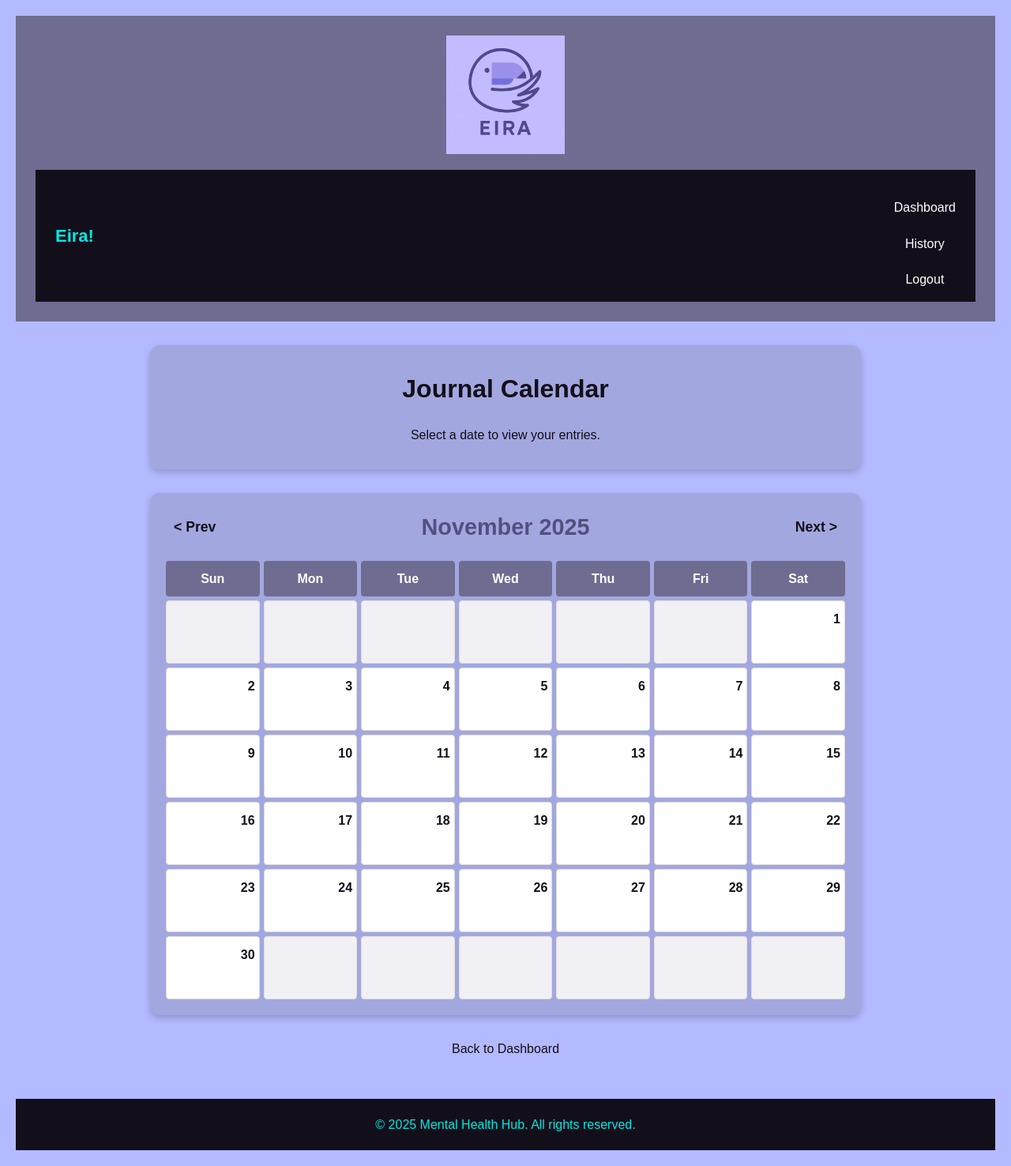
After one commit to Johnathansys/eira, a Flask app: page /calendar in a window 1280 px wide. The commit adds this page. Shown: the whole page at 79% size. Run offline with Flask 3, Linux system fonts and the light colour scheme; a user stored in the database is signed in; data comes from the database, SQL or seed files in the repository.

Commit message:
calendar

```diff
--- a/app.py
+++ b/app.py
@@ -2,7 +2,8 @@ from flask import Flask, render_template, request, session, redirect, url_for
 import sqlite3
 import os
 from werkzeug.security import generate_password_hash, check_password_hash
-from datetime import datetime
+from datetime import datetime, timedelta
+import calendar
 
 app = Flask(__name__)
 app.secret_key = "a_strong_and_unique_key_for_eira_app"
@@ -20,7 +21,7 @@ def init_db():
     conn = get_db_connection()
     cur = conn.cursor()
 
-    # 1. User Table (Existing)
+    # User Table
     cur.execute("""
         CREATE TABLE IF NOT EXISTS User
         (
@@ -29,7 +30,7 @@ def init_db():
         )
     """)
 
-    # 2. Journal Table (NEW)
+    # Journal Table
     cur.execute("""
         CREATE TABLE IF NOT EXISTS Journal
         (
@@ -87,6 +88,7 @@ def signup():
             conn.commit()
             return redirect(url_for("login"))
         except sqlite3.IntegrityError:
+            # Add error handling or flash message here if username exists
             return render_template("signup.html")
         finally:
             conn.close()
@@ -110,13 +112,80 @@ def login():
                 session["Username"] = user_data["username"]
                 return redirect(url_for("dashboard"))
             else:
+                # Add error handling or flash message for wrong password
                 return render_template("login.html")
         else:
+            # Add error handling or flash message for user not found
             return render_template("login.html")
 
     return render_template("login.html")
 
-# --- Journal Entry Route ---
+# --- Calendar Route (IMPROVED) ---
+@app.route("/calendar", methods=["GET"])
+def calendar_view():
+    if not is_logged_in():
+        return redirect(url_for("index"))
+
+    username = session["Username"]
+
+    # Determine the current month/year to display
+    try:
+        current_year = int(request.args.get('year', datetime.now().year))
+        current_month = int(request.args.get('month', datetime.now().month))
+        # Basic validation to ensure month is 1-12
+        if not 1 <= current_month <= 12:
+            raise ValueError
+    except ValueError:
+        current_year = datetime.now().year
+        current_month = datetime.now().month
+
+    # Calculate previous and next months using datetime for simplicity
+    first_day_of_month = datetime(current_year, current_month, 1)
+
+    # Calculate prev month: go back one day from the 1st of the current month
+    prev_dt = first_day_of_month - timedelta(days=1)
+    # Calculate next month: go forward roughly 32 days from the 1st of the current month
+    next_dt = first_day_of_month + timedelta(days=32)
+    next_dt = datetime(next_dt.year, next_dt.month, 1)
+
+
+    # 2. Get entries for the current month
+    conn = get_db_connection()
+    # SQL query to fetch distinct dates that have entries in the current month
+    # We use LIKE to ensure SQLite correctly filters the YYYY-MM prefix
+    sql = """
+    SELECT DISTINCT strftime('%Y-%m-%d', timestamp) AS entry_date
+    FROM Journal
+    WHERE user_username = ?
+    AND strftime('%Y-%m', timestamp) LIKE ?
+    """
+
+    month_filter = f"{current_year}-{current_month:02d}"
+    entries = conn.execute(sql, (username, month_filter)).fetchall()
+    conn.close()
+
+    # Convert list of rows into a dictionary for fast lookup in the template
+    entries_by_date = {row['entry_date']: True for row in entries}
+
+    # 3. Generate calendar data
+    cal = calendar.Calendar(firstweekday=calendar.SUNDAY) # Set calendar to start on Sunday
+
+    # monthdayscalendar returns a list of lists (weeks), where days are integers (1-31) or 0
+    month_days = cal.monthdayscalendar(current_year, current_month)
+
+    # Flatten the list and replace 0s with None for template processing
+    calendar_days = [day if day != 0 else None for week in month_days for day in week]
+
+    return render_template("calendar.html",
+                           calendar_days=calendar_days,
+                           entries_by_date=entries_by_date,
+                           current_month=current_month,
+                           current_year=current_year,
+                           month_name=calendar.month_name[current_month],
+                           prev_month={'year': prev_dt.year, 'month': prev_dt.month},
+                           next_month={'year': next_dt.year, 'month': next_dt.month})
+
+# --- Journal Entry Route (remains unchanged) ---
 @app.route('/journal_entry', methods=["GET", "POST"])
 def journal_entry():
     if not is_logged_in():
@@ -144,22 +213,43 @@ def journal_entry():
 
     return render_template("journal_entry.html")
 
-# --- Journal History Route ---
+# --- Journal History Route (MODIFIED to accept date filter) ---
 @app.route('/history', methods=["GET"])
 def history():
     if not is_logged_in():
         return redirect(url_for("index"))
 
     username = session["Username"]
+    date_filter = request.args.get('date') # Get optional date filter from URL (?date=YYYY-MM-DD)
+
     conn = get_db_connection()
-    # Fetch all entries for the logged-in user, ordered by timestamp descending
-    entries = conn.execute("SELECT id, title, strftime('%Y-%m-%d %H:%M', timestamp) AS timestamp FROM Journal WHERE user_username = ? ORDER BY timestamp DESC",
-                            (username,)).fetchall()
+
+    if date_filter:
+        # Filter by a specific date (e.g., from the calendar click)
+        sql = """
+        SELECT id, title, strftime('%Y-%m-%d %H:%M', timestamp) AS timestamp
+        FROM Journal
+        WHERE user_username = ? AND strftime('%Y-%m-%d', timestamp) = ?
+        ORDER BY timestamp DESC
+        """
+        entries = conn.execute(sql, (username, date_filter)).fetchall()
+        page_title = f"Entries for {date_filter}"
+    else:
+        # Default: Fetch all entries
+        sql = """
+        SELECT id, title, strftime('%Y-%m-%d %H:%M', timestamp) AS timestamp
+        FROM Journal
+        WHERE user_username = ?
+        ORDER BY timestamp DESC
+        """
+        entries = conn.execute(sql, (username,)).fetchall()
+        page_title = "Your Journal History"
+
     conn.close()
 
-    return render_template("history.html", entries=entries)
+    return render_template("history.html", entries=entries, page_title=page_title)
 
-# --- View Specific Entry Route ---
+# --- View Specific Entry Route (remains unchanged) ---
 @app.route('/entry/<int:entry_id>', methods=["GET"])
 def view_entry(entry_id):
     if not is_logged_in():
@@ -167,7 +257,6 @@ def view_entry(entry_id):
 
     username = session["Username"]
     conn = get_db_connection()
-    # Fetch the specific entry, ensuring it belongs to the logged-in user
     entry = conn.execute("SELECT id, title, content, strftime('%Y-%m-%d %H:%M:%S', timestamp) AS timestamp FROM Journal WHERE id = ? AND user_username = ?",
                           (entry_id, username)).fetchone()
     conn.close()
@@ -177,7 +266,7 @@ def view_entry(entry_id):
 
     return render_template("view_entry.html", entry=entry)
 
-# --- Delete Entry Route ---
+# --- Delete Entry Route (remains unchanged) ---
 @app.route('/delete/<int:entry_id>', methods=["POST"])
 def delete_entry(entry_id):
     if not is_logged_in():
@@ -186,7 +275,6 @@ def delete_entry(entry_id):
     username = session["Username"]
     conn = get_db_connection()
 
-    # Check if the entry exists and belongs to the user, then delete it
     cursor = conn.execute("DELETE FROM Journal WHERE id = ? AND user_username = ?", (entry_id, username))
     conn.commit()
     conn.close()
--- a/static/style.css
+++ b/static/style.css
@@ -190,3 +190,106 @@ footer {
     display: block;
     margin: 0 auto 20px auto;
 }
+
+/* --- NEW ADDITIONS FOR CALENDAR --- */
+
+/* Calendar Container */
+.calendar-container {
+    max-width: 900px;
+    margin: 30px auto;
+    padding: 20px;
+    background-color: #a3a7df; /* sub alt */
+    border-radius: 12px;
+    box-shadow: 0 4px 10px rgba(0,0,0,0.2);
+}
+
+/* Calendar Header */
+.calendar-header {
+    display: flex;
+    justify-content: space-between;
+    align-items: center;
+    margin-bottom: 20px;
+    padding: 0 10px;
+}
+
+.calendar-header .month-title {
+    font-size: 1.8rem;
+    color: #54507e;
+    font-weight: 700;
+}
+
+.calendar-header .nav-arrow {
+    /* Style for navigation links */
+    display: inline; /* Override default block style */
+    color: #130f1a;
+    text-decoration: none;
+    font-weight: bold;
+    font-size: 1.1rem;
+    margin-top: 0; /* Override default margin */
+}
+
+.calendar-header .nav-arrow:hover {
+    color: #00e9e5;
+}
+
+/* Calendar Grid */
+.calendar-grid {
+    display: grid;
+    grid-template-columns: repeat(7, 1fr); /* 7 columns for days of the week */
+    gap: 5px;
+}
+
+.day-header {
+    background-color: #6f6c91; /* sub */
+    color: white;
+    padding: 10px 5px;
+    text-align: center;
+    font-weight: bold;
+    border-radius: 4px;
+}
+
+.day-cell {
+    position: relative;
+    background-color: #fff;
+    border: 1px solid #dcdcdc;
+    padding: 10px 5px;
+    height: 80px; /* Fixed height for consistent look */
+    text-align: right;
+    border-radius: 4px;
+}
+
+.empty-day {
+    background-color: #f0f0f5; /* Lightly muted background */
+    border: 1px solid #e0e0e0;
+}
+
+.day-number {
+    font-weight: bold;
+    color: #130f1a;
+}
+
+/* Day with an entry */
+.entry-day {
+    background-color: #ffe23e; /* error color for highlight */
+    cursor: pointer;
+    border-color: #54507e;
+    transition: background-color 0.2s;
+}
+
+.entry-day:hover {
+    background-color: #fff1c3; /* extra error color for hover */
+}
+
+/* The actual link covering the day cell */
+.entry-link {
+    position: absolute;
+    top: 0;
+    left: 0;
+    width: 100%;
+    height: 100%;
+    z-index: 10;
+    /* Hide the text/block link default style */
+    display: block;
+    margin: 0;
+    text-decoration: none;
+}
--- /dev/null
+++ b/templates/calendar.html
@@ -0,0 +1,71 @@
+<!DOCTYPE html>
+<html lang="en">
+<head>
+    <meta charset="UTF-8">
+    <meta name="viewport" content="width=device-width, initial-scale=1.0">
+    <link rel="stylesheet" href="/static/style.css">
+    <title>Eira - Calendar</title>
+</head>
+
+<body>
+    <header>
+        <img src="/static/eiralogo.png" alt="Eira Logo" class="logo">
+        <nav class="navbar">
+            <h1 class="nav-left">Eira!</h1>
+            <div>
+                <a href="/dashboard">Dashboard</a>
+                <a href="/history">History</a>
+                <a href="/logout">Logout</a>
+            </div>
+        </nav>
+    </header>
+
+    <div class="main-content">
+        <section class="intro" style="max-width: 900px;">
+            <h2>Journal Calendar</h2>
+            <p>Select a date to view your entries.</p>
+        </section>
+
+        <div class="calendar-container">
+            <div class="calendar-header">
+                <a href="/calendar?year={{ prev_month.year }}&month={{ prev_month.month }}" class="nav-arrow">&lt; Prev</a>
+                <h3 class="month-title">{{ month_name }} {{ current_year }}</h3>
+                <a href="/calendar?year={{ next_month.year }}&month={{ next_month.month }}" class="nav-arrow">Next &gt;</a>
+            </div>
+
+            <div class="calendar-grid">
+                <div class="day-header">Sun</div>
+                <div class="day-header">Mon</div>
+                <div class="day-header">Tue</div>
+                <div class="day-header">Wed</div>
+                <div class="day-header">Thu</div>
+                <div class="day-header">Fri</div>
+                <div class="day-header">Sat</div>
+
+                {% for day in calendar_days %}
+                    {% if day is none %}
+                        <div class="day-cell empty-day"></div>
+                    {% else %}
+                        {% set date_str = '%s-%02d-%02d' | format(current_year, current_month, day) %}
+
+                        <div class="day-cell {% if date_str in entries_by_date %}entry-day{% endif %}">
+                            <span class="day-number">{{ day }}</span>
+                            {% if date_str in entries_by_date %}
+                                <a href="/history?date={{ date_str }}" class="entry-link">
+                                    <span class="entry-indicator"></span>
+                                </a>
+                            {% endif %}
+                        </div>
+                    {% endif %}
+                {% endfor %}
+            </div>
+        </div>
+
+        <a href="/dashboard" style="margin-top: 30px;">Back to Dashboard</a>
+    </div>
+
+    <footer>
+        <p>&copy; 2025 Mental Health Hub. All rights reserved.</p>
+    </footer>
+</body>
+</html>
--- a/templates/dashboard.html
+++ b/templates/dashboard.html
@@ -34,8 +34,8 @@
                 <h3>📖 Journal History</h3>
                 <p>Review and reflect on past entries.</p>
             </a>
-            <a href="#" class="intro dashboard-link-item disabled-link">
-                <h3>🗓️ Calendar View (Coming Soon)</h3>
+            <a href="/calendar" class="intro dashboard-link-item">
+                <h3>🗓️ Calendar View</h3>
                 <p>Visualize your progress over time.</p>
             </a>
         </div>
```
